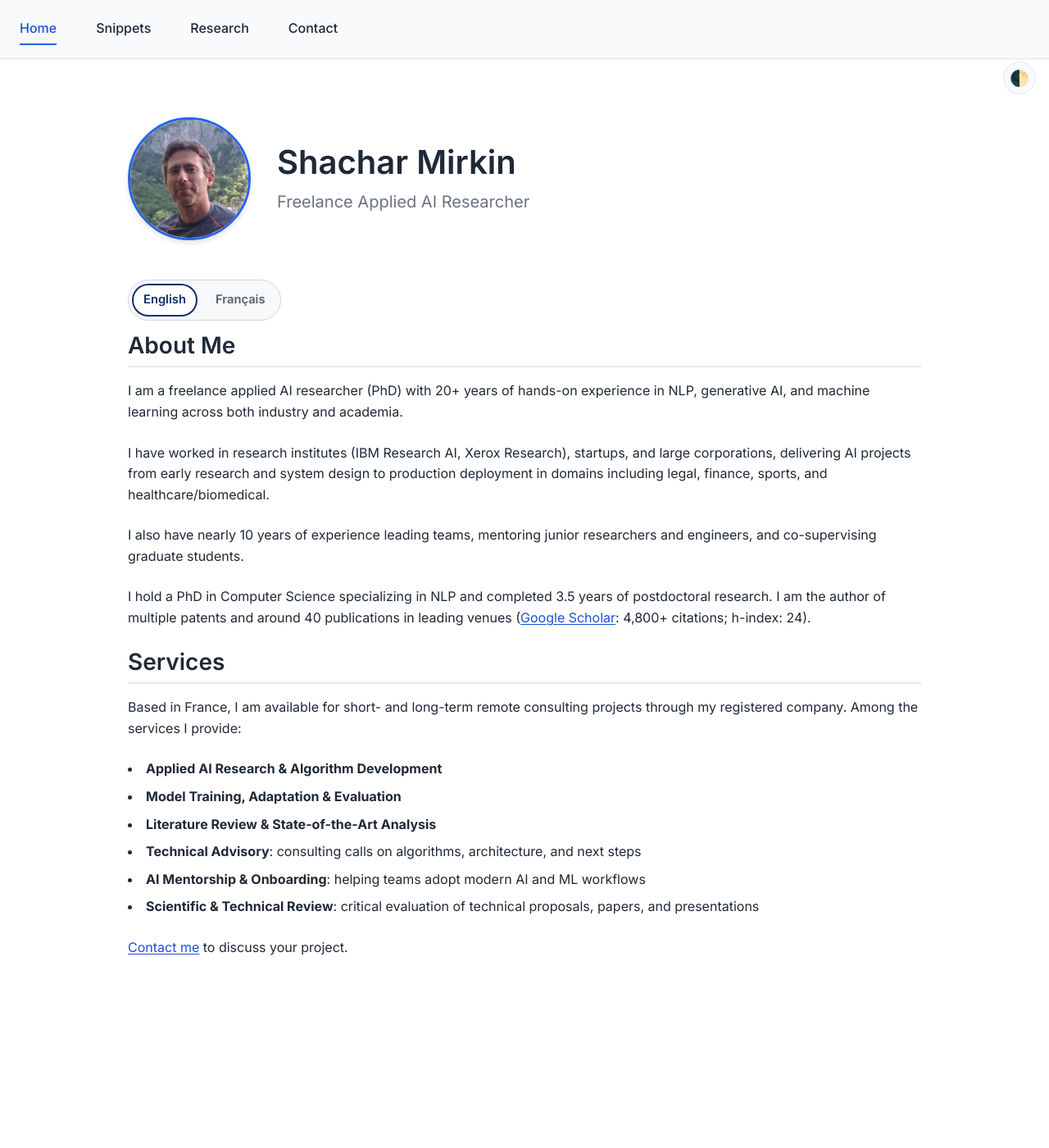
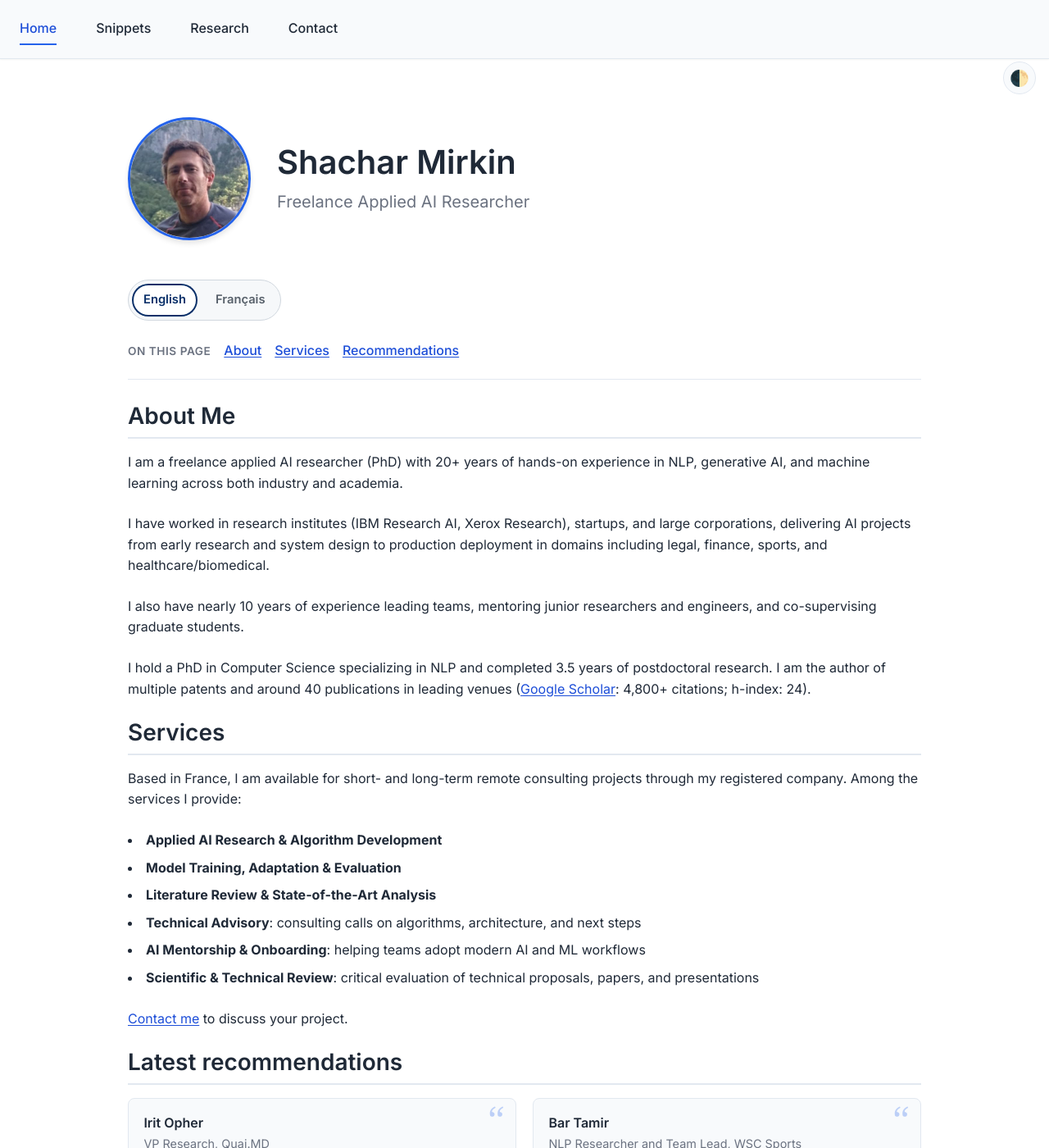
Before and after one commit to shacharmirkin/shacharmirkin.github.io, a Jekyll site: the page built from index.md, in a window 1280 px wide and 1400 px high. Shown: the whole window at 82% size. Built offline with Jekyll 4.4.1, drawn with Linux system fonts in a browser that asks for light colours; some of the changed text lies outside the part shown.

Commit message:
Added recommendations

```diff
--- /dev/null
+++ b/_data/recommendations.yml
@@ -0,0 +1,86 @@
+# Curated recommendations shown on the home page.
+# Add items with: name, role, company (optional), source (linkedin|malt),
+# date (YYYY-MM-DD, optional), quote, featured (bool, default true).
+# Long quotes can set excerpt to a shorter teaser; full quote stays in `quote`.
+
+sources:
+  linkedin: https://www.linkedin.com/in/shacharmirkin/details/recommendations/?detailScreenTabIndex=0
+  malt: https://www.malt.fr/profile/shacharmirkin
+
+items:
+  - name: Irit Opher
+    role: VP Research
+    company: Quai.MD
+    source: malt
+    date: 2025-05-27
+    featured: true
+    excerpt: >-
+      We had the pleasure of working with Shachar Mirkin as an NLP advisor for a
+      few months. Shachar's contributions was pivotal to the success of our
+      project.
+    quote: >-
+      We had the pleasure of working with Shachar Mirkin as an NLP advisor for a
+      few months. Shachar's contributions was pivotal to the success of our
+      project. Shachar brought deep expertise in natural language processing,
+      helping us design, refine and implement our approach in way that was
+      tailored to our needs. In addition, Shachar played a key role in building
+      a robust MLOps pipeline to support our experiments. Shachar's logical
+      thinking and collaborative and pleasant approach made a significant
+      positive impact on our project’s success. I highly recommend Shachar
+      Mirkin for any organization looking for expert guidance in NLP and Data
+      Science implementation.
+
+  - name: Bar Tamir
+    role: NLP Researcher and Team Lead
+    company: WSC Sports
+    source: linkedin
+    date: 2026-04-26
+    featured: true
+    excerpt: >-
+      Shachar worked as a free lancer in my team at WSC Sports. Shachar is a
+      thorough algorithm developer, comes up with good ideas, works very
+      methodologically, but also pragmatically to integrate his research in
+      production system.
+    quote: >-
+      Shachar worked as a free lancer in my team at WSC Sports. Shachar is a
+      thorough algorithm developer, comes up with good ideas, works very
+      methodologically, but also pragmatically to integrate his research in
+      production system. Shachar is also very nice to talk and work with, and
+      contributes also to the team's better workflows. He has a broad theoretical
+      background and hands-on experience that contribute his work and also the
+      other team members. In addition, he is able to onboard quickly on new
+      domains and code, to efficiently start new projects.
+
+  - name: Guy Kaplan
+    role: AI Researcher
+    company: Apple
+    source: linkedin
+    date: 2026-04-26
+    featured: true
+    quote: >-
+      Shachar brings a rare combination of deep technical expertise and strong
+      execution. During his time at WSC Sports, I was his acting manager and was
+      constantly impressed by the depth he brought to every task. He is a sharp
+      thinker who doesn't just solve problems but truly masters them. I learned
+      a great deal from him and sincerely enjoyed our time working together. He
+      is a massive asset to any AI or Data Science team!
+
+  - name: Rachel Sorek
+    role: Head of Research
+    company: Verbit.ai
+    source: linkedin
+    date: 2024-04-18
+    featured: true
+    excerpt: >-
+      It has been a great experience working with Shachar at LSEG. Not only is he
+      a profoundly dedicated and hardworking, but his experience and insight
+      consistently brings exceptional value to our projects.
+    quote: >-
+      It has been a great experience working with Shachar at LSEG. Not only is he
+      a profoundly dedicated and hardworking, but his experience and insight
+      consistently brings exceptional value to our projects. He is a deep thinker
+      - doesn't just look for solutions; but rather dive into the core of
+      problems, ensuring innovative and effective solutions. His insights have
+      been crucial in navigating complex data challenges and driving our success
+      forward. Anyone looking for a data scientist who can truly transform data
+      into actionable solutions would be lucky to have Shachar on their team.
--- a/_data/scholar.yml
+++ b/_data/scholar.yml
@@ -1,3 +1,3 @@
-citations: 4879
+citations: 4890
 user_id: xsEZbOkAAAAJ
-updated_at: '2026-09-30'
+updated_at: '2026-10-15'
--- /dev/null
+++ b/_includes/home-toc.html
@@ -0,0 +1,10 @@
+{% assign is_fr = false %}
+{% if include.lang == 'fr' %}{% assign is_fr = true %}{% endif %}
+<nav class="home-toc" aria-label="{% if is_fr %}Sur cette page{% else %}On this page{% endif %}">
+    <span class="home-toc-label">{% if is_fr %}Sur cette page{% else %}On this page{% endif %}</span>
+    <ul class="home-toc-list">
+        <li><a href="#about">{% if is_fr %}À propos{% else %}About{% endif %}</a></li>
+        <li><a href="#services">{% if is_fr %}Prestations{% else %}Services{% endif %}</a></li>
+        <li><a href="#recommendations">{% if is_fr %}Recommandations{% else %}Recommendations{% endif %}</a></li>
+    </ul>
+</nav>
--- /dev/null
+++ b/_includes/recommendations.html
@@ -0,0 +1,51 @@
+{% assign recs = site.data.recommendations.items | where_exp: "r", "r.featured != false" %}
+{% if recs and recs.size > 0 %}
+{% assign is_fr = false %}
+{% if include.lang == 'fr' %}{% assign is_fr = true %}{% endif %}
+<section class="recommendations" id="recommendations" aria-labelledby="recommendations-heading">
+    <h2 id="recommendations-heading">{% if is_fr %}Dernières recommandations{% else %}Latest recommendations{% endif %}</h2>
+
+    <ul class="recommendations-list">
+        {% for rec in recs %}
+        <li class="recommendation">
+            <header class="recommendation-meta">
+                <cite class="recommendation-author">{{ rec.name }}</cite>
+                {% if rec.role or rec.company %}
+                <span class="recommendation-role">{% if rec.role %}{{ rec.role }}{% endif %}{% if rec.role and rec.company %}, {% endif %}{% if rec.company %}{{ rec.company }}{% endif %}</span>
+                {% endif %}
+                {% if rec.source %}
+                <span class="recommendation-source">{% if rec.source == 'malt' %}Malt{% elsif rec.source == 'linkedin' %}LinkedIn{% else %}{{ rec.source }}{% endif %}</span>
+                {% endif %}
+            </header>
+            {% if rec.excerpt and rec.excerpt != blank %}
+            <details class="recommendation-details">
+                <summary>
+                    <blockquote class="recommendation-quote">
+                        <p>{{ rec.excerpt }}</p>
+                    </blockquote>
+                    <span class="recommendation-more">{% if is_fr %}Lire la suite{% else %}Read more{% endif %}</span>
+                </summary>
+                <blockquote class="recommendation-quote recommendation-quote--full">
+                    <p>{{ rec.quote }}</p>
+                </blockquote>
+            </details>
+            {% else %}
+            <blockquote class="recommendation-quote">
+                <p>{{ rec.quote }}</p>
+            </blockquote>
+            {% endif %}
+        </li>
+        {% endfor %}
+    </ul>
+
+    {% assign src = site.data.recommendations.sources %}
+    {% if src.linkedin or src.malt %}
+    <p class="recommendations-more-link">
+        {% if is_fr %}Voir aussi sur{% else %}See also on{% endif %}
+        {% if src.linkedin %}<a href="{{ src.linkedin }}" target="_blank" rel="noopener noreferrer">LinkedIn{% include external-link-hint.html lang=include.lang %}</a>{% endif %}
+        {% if src.linkedin and src.malt %} · {% endif %}
+        {% if src.malt %}<a href="{{ src.malt }}" target="_blank" rel="noopener noreferrer">Malt{% include external-link-hint.html lang=include.lang %}</a>{% endif %}
+    </p>
+    {% endif %}
+</section>
+{% endif %}
--- a/_layouts/default.html
+++ b/_layouts/default.html
@@ -10,7 +10,7 @@
     {% feed_meta %}
     <link rel="preconnect" href="https://fonts.googleapis.com">
     <link rel="preconnect" href="https://fonts.gstatic.com" crossorigin>
-    <link href="https://fonts.googleapis.com/css2?family=Inter:wght@400;500;600;700&display=swap" rel="stylesheet">
+    <link href="https://fonts.googleapis.com/css2?family=Inter:wght@400;500;600;700&family=Source+Serif+4:ital,wght@0,400;0,600;1,400&display=swap" rel="stylesheet">
     <link rel="icon" type="image/png" href="{{ '/assets/images/alpinf-logo-noname.png' | relative_url }}">
     <link rel="apple-touch-icon" sizes="180x180" href="{{ '/assets/images/alpinf-logo-noname.png' | relative_url }}">
     <link rel="manifest" href="{{ '/site.webmanifest' | relative_url }}">
--- a/assets/css/main.scss
+++ b/assets/css/main.scss
@@ -528,6 +528,174 @@
     margin-bottom: 1.5rem;
     color: var(--text-color);
     line-height: 1.6;
+}
+
+/* Home in-page shortcuts */
+.home-toc {
+    display: flex;
+    flex-wrap: wrap;
+    align-items: baseline;
+    gap: 0.5rem 1rem;
+    margin: 0 0 1.75rem;
+    padding: 0.65rem 0 0.85rem;
+    border-bottom: 1px solid var(--nav-border);
+}
+
+.home-toc-label {
+    font-size: 0.85rem;
+    font-weight: 600;
+    color: var(--text-light);
+    text-transform: uppercase;
+    letter-spacing: 0.04em;
+}
+
+.home-toc-list {
+    display: flex;
+    flex-wrap: wrap;
+    gap: 0.35rem 1rem;
+    list-style: none;
+    margin: 0;
+    padding: 0;
+}
+
+.home-toc-list a {
+    font-weight: 500;
+    text-decoration: none;
+}
+
+.home-toc-list a:hover {
+    text-decoration: underline;
+}
+
+#about,
+#services,
+#recommendations {
+    scroll-margin-top: calc(var(--site-nav-height) + 0.75rem);
+}
+
+/* Recommendations (home) */
+.recommendations {
+    margin-top: 0.5rem;
+}
+
+.recommendations-list {
+    display: grid;
+    grid-template-columns: 1fr;
+    gap: 1rem;
+    list-style: none;
+    margin: 0 0 1rem;
+    padding: 0;
+}
+
+@media (min-width: 768px) {
+    .recommendations-list {
+        grid-template-columns: 1fr 1fr;
+        gap: 1rem 1.25rem;
+    }
+}
+
+.recommendation {
+    position: relative;
+    margin: 0;
+    padding: 1.1rem 1.15rem 1.15rem;
+    background: var(--nav-bg);
+    border: 1px solid var(--nav-border);
+    border-radius: var(--radius-md);
+}
+
+.recommendation::before {
+    content: "“";
+    position: absolute;
+    top: 0.35rem;
+    right: 0.85rem;
+    font-family: 'Source Serif 4', Georgia, 'Times New Roman', serif;
+    font-size: 2.75rem;
+    line-height: 1;
+    color: var(--primary-color);
+    opacity: 0.28;
+    pointer-events: none;
+}
+
+.recommendation-quote {
+    margin: 0;
+    padding: 0;
+    border: 0;
+    color: var(--text-color);
+    font-family: 'Source Serif 4', Georgia, 'Times New Roman', serif;
+    font-size: 1.02rem;
+    line-height: 1.6;
+}
+
+.recommendation-quote p {
+    margin: 0 0 0.75rem;
+}
+
+.recommendation-quote p:last-child {
+    margin-bottom: 0;
+}
+
+.recommendation-details > summary {
+    list-style: none;
+    cursor: pointer;
+}
+
+.recommendation-details > summary::-webkit-details-marker {
+    display: none;
+}
+
+.recommendation-details[open] > summary .recommendation-quote,
+.recommendation-details[open] > summary .recommendation-more {
+    display: none;
+}
+
+.recommendation-more {
+    display: inline-block;
+    margin-top: 0.45rem;
+    color: var(--link-color);
+    font-family: 'Inter', -apple-system, BlinkMacSystemFont, 'Segoe UI', Roboto, sans-serif;
+    font-weight: 600;
+    font-size: 0.9rem;
+}
+
+.recommendation-details > summary:hover .recommendation-more {
+    color: var(--link-hover);
+}
+
+.recommendation-meta {
+    display: flex;
+    flex-direction: column;
+    gap: 0.15rem;
+    margin: 0 0 0.75rem;
+    padding-right: 1.5rem;
+    font-family: 'Inter', -apple-system, BlinkMacSystemFont, 'Segoe UI', Roboto, sans-serif;
+    font-size: 0.9rem;
+    color: var(--text-light);
+}
+
+.recommendation-author {
+    font-style: normal;
+    font-weight: 600;
+    font-size: 1rem;
+    color: var(--text-color);
+}
+
+.recommendation-role {
+    line-height: 1.35;
+}
+
+.recommendation-source {
+    margin-top: 0.15rem;
+    font-size: 0.8rem;
+    font-weight: 600;
+    letter-spacing: 0.02em;
+    text-transform: uppercase;
+    color: var(--text-light);
+}
+
+.recommendations-more-link {
+    margin-bottom: 0;
+    font-size: 0.95rem;
+    color: var(--text-light);
 }
 
 .lang-switcher {
--- a/index.md
+++ b/index.md
@@ -12,9 +12,10 @@
 
     <div class="content-section">
         {% include lang-switcher.html %}
+        {% include home-toc.html lang=page.lang %}
 
-        <div>
-            <h2>About Me</h2>
+        <section id="about" aria-labelledby="about-heading">
+            <h2 id="about-heading">About Me</h2>
 
             <p>
                 I am a freelance applied AI researcher (PhD) with 20+ years of hands-on experience in NLP, generative AI, and machine learning across both industry and academia.
@@ -31,10 +32,10 @@
             <p>
                 I hold a PhD in Computer Science specializing in NLP and completed 3.5 years of postdoctoral research. I am the author of multiple patents and around 40 publications in leading venues (<a href="https://scholar.google.com/citations?user=xsEZbOkAAAAJ&amp;hl=en">Google Scholar</a>: 4,800+ citations; h-index: 24).
             </p>
-        </div>
+        </section>
 
-        <div>
-            <h2>Services</h2>
+        <section id="services" aria-labelledby="services-heading">
+            <h2 id="services-heading">Services</h2>
 
             <p>
                 Based in France, I am available for short- and long-term remote consulting projects through my registered company.
@@ -53,6 +54,8 @@
             <p>
                 <a href="{{ '/contact' | relative_url }}">Contact me</a> to discuss your project.
             </p>
-        </div>
+        </section>
+
+        {% include recommendations.html lang=page.lang %}
     </div>
 </div>
```
Also changed, not shown: agent-index.source.md (+4 -0 lines), fr/index.md (+9 -6 lines).
